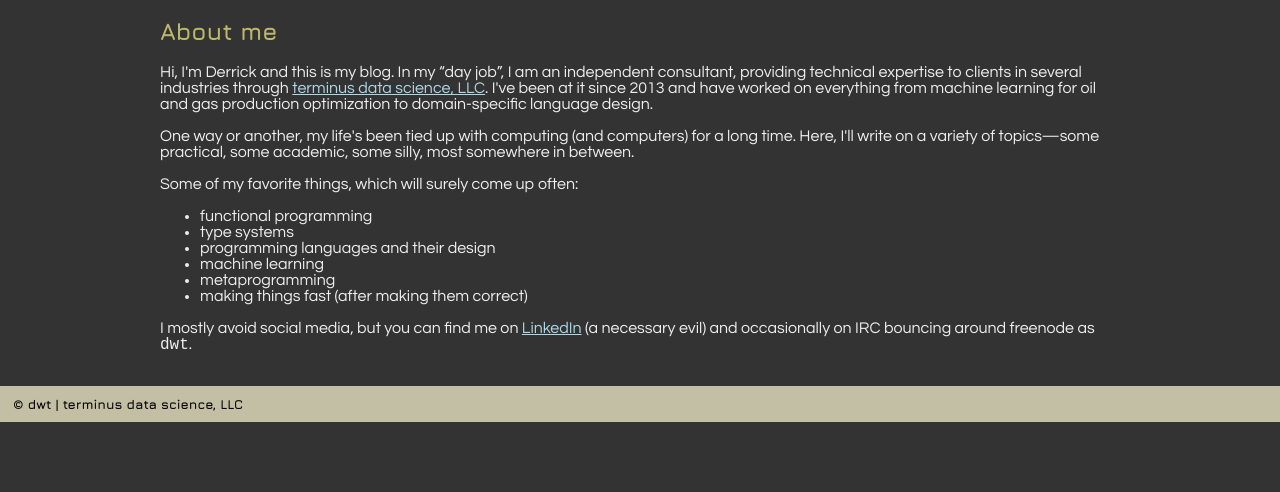
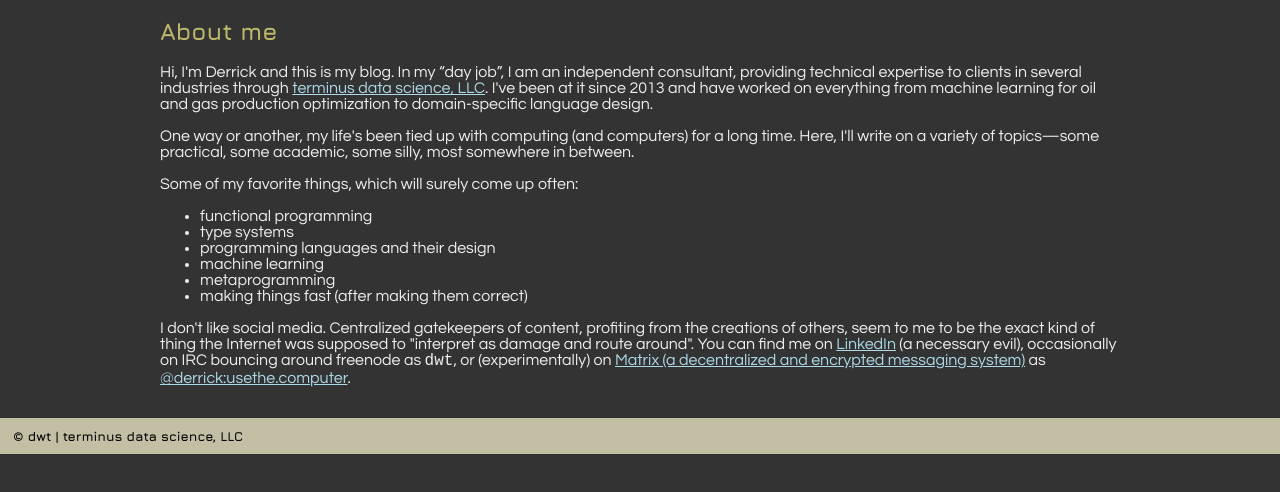
Before and after one commit to derrickturk/usethe.computer, a plain HTML site: page about.html in a window 1280 px wide. Shown: the part 126-618 px from the top of the page. Drawn offline with nearby package versions, Linux system fonts and the light colour scheme; files that its build step writes are made by us from their sources.

Commit message:
self righteous pontification

```diff
--- a/about.html
+++ b/about.html
@@ -29,9 +29,12 @@
             <li>making things fast (after making them correct)
         </ul>
 
-        <p>I mostly avoid social media, but you can find me on
-        <a href="https://www.linkedin.com/in/derrick-turk">LinkedIn</a> (a necessary evil)
-        and occasionally on IRC bouncing around freenode as <code>dwt</code>.
+        <p>I don't like social media.
+        Centralized gatekeepers of content, profiting from the creations of others, seem to me to be the exact kind of thing the Internet was supposed to "interpret as damage and route around".
+        You can find me on
+        <a href="https://www.linkedin.com/in/derrick-turk">LinkedIn</a> (a necessary evil),
+        occasionally on IRC bouncing around freenode as <code>dwt</code>,
+        or (experimentally) on <a href="https://www.matrix.org/">Matrix (a decentralized and encrypted messaging system)</a> as <a href="https://matrix.to/#/@derrick:usethe.computer">@derrick:usethe.computer</a>.
         <!--#include file="/include/after.html" -->
     </body>
 </html>
```
